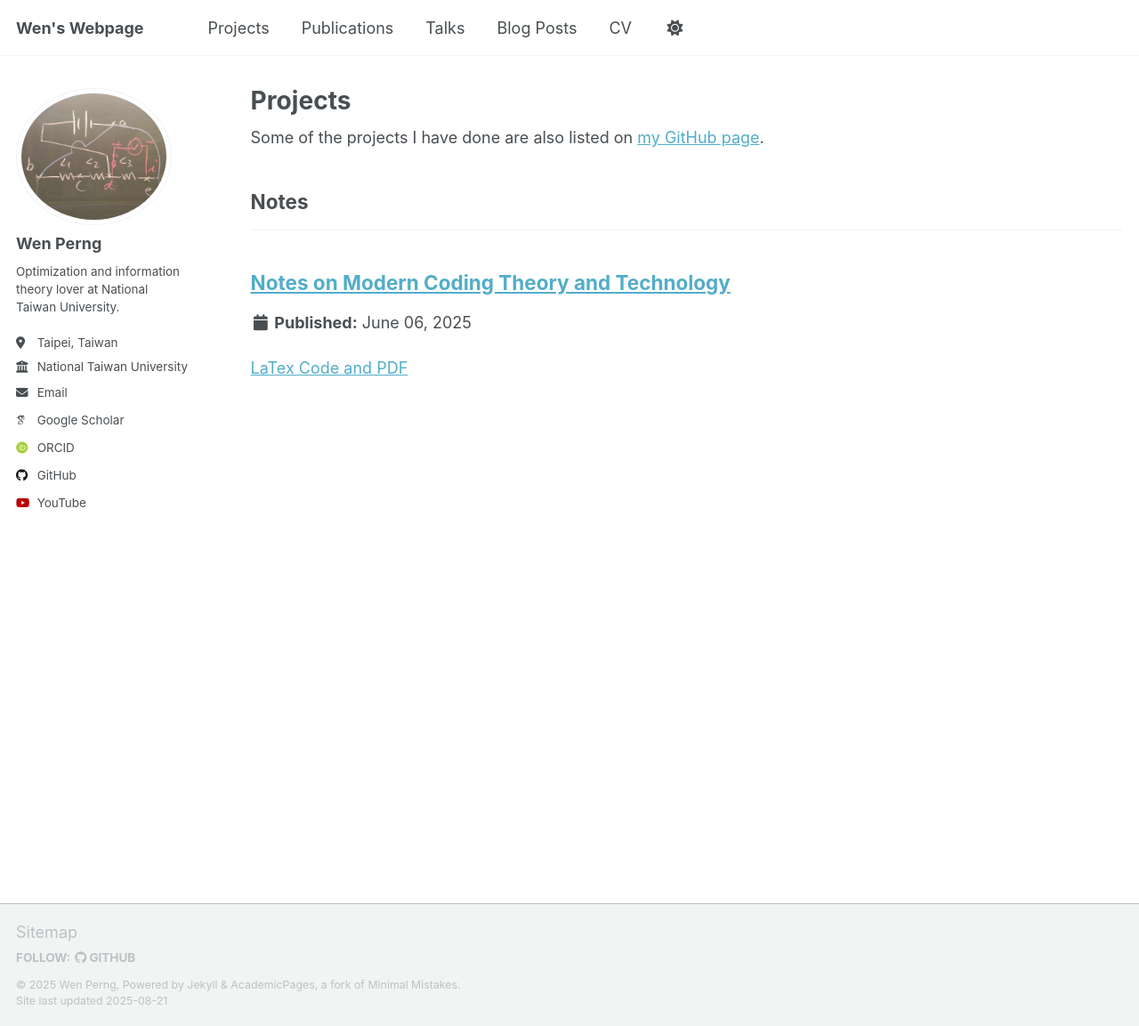
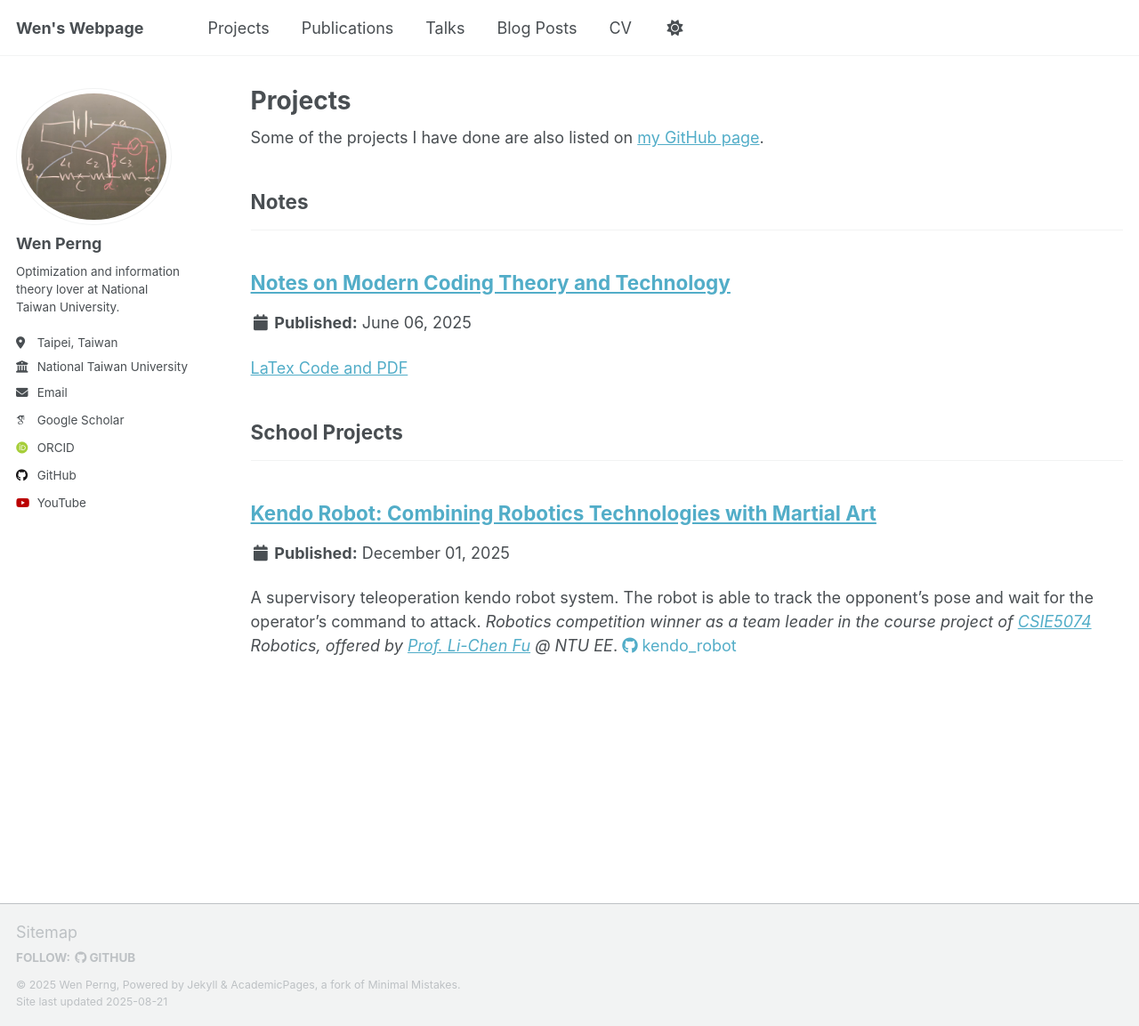
Before and after one commit to WenPerng/WenPerng.github.io, a Jekyll site: the page built from _pages/projects.html, in a window 1280 px wide and 1153 px high. Shown: the whole window at 89% size. Built offline with Jekyll 4.4.1, drawn with Linux system fonts in a browser that asks for light colours; some web fonts are replaced; a script that is not in the unit is left out.

Commit message:
Kendo robot

```diff
--- /dev/null
+++ b/_projects/2023-12-Kendo-Robot.md
@@ -0,0 +1,21 @@
+---
+title: "Kendo Robot: Combining Robotics Technologies with Martial Art"
+collection: projects
+category: school
+permalink: /projects/2023-12-Kendo-Robot
+venue: "Department of Computer Science"
+date: 2025-12-01
+location: "National Taiwan University"
+excerpt: "A supervisory teleoperation kendo robot system. The robot is able to track the opponent’s pose and wait for the operator’s command to attack. *Robotics competition winner as a team leader in the course project of [CSIE5074](https://nol.ntu.edu.tw/nol/coursesearch/print_table.php?course_id=922%20U1070&class=&dpt_code=9210&ser_no=62682&semester=112-1&lang=CH) Robotics, offered by [Prof. Li-Chen Fu](https://www.ntueeacl.com/25351235662594525480-advisor.html) @ NTU EE*. <a href='https://github.com/wei-hsuan-cheng/kendo_robot' target='_blank' style='text-decoration: none;'><i class='fab fa-github' style=''></i><span style='margin-left: 0.13cm'>kendo_robot</span></a>"
+---
+
+This is a collaborative work with
+- **Wei-Hsuan Cheng** (Team Leader): <a href="mailto:johnathancheng0125@gmail.com">johnathancheng0125@gmail.com</a> / <a href="mailto:r11631045@ntu.edu.tw">r11631045@ntu.edu.tw</a>
+- **Che-Jung Chuang**: <a href="mailto:r12021008@ntu.edu.tw">r12021008@ntu.edu.tw</a>
+- **Cheng-Yen Yu**: <a href="mailto:r12922135@ntu.edu.tw">r12922135@ntu.edu.tw</a>
+
+<iframe src="https://wei-hsuan-cheng.github.io/project/2023-12-kendo-robot" name="Kendo_robot" title="Kendo Robot"></iframe>
+
+<p>
+Full description on <a href="https://www.w3schools.com" target="Kendo_robot">Wei-Hsuan Chen's website</a>.
+</p>
```
Also changed, not shown: _posts/2025-08-21-blog-post.md (+2 -2 lines), _projects/2025-06-MCTT-note.md (+1 -1 lines).
